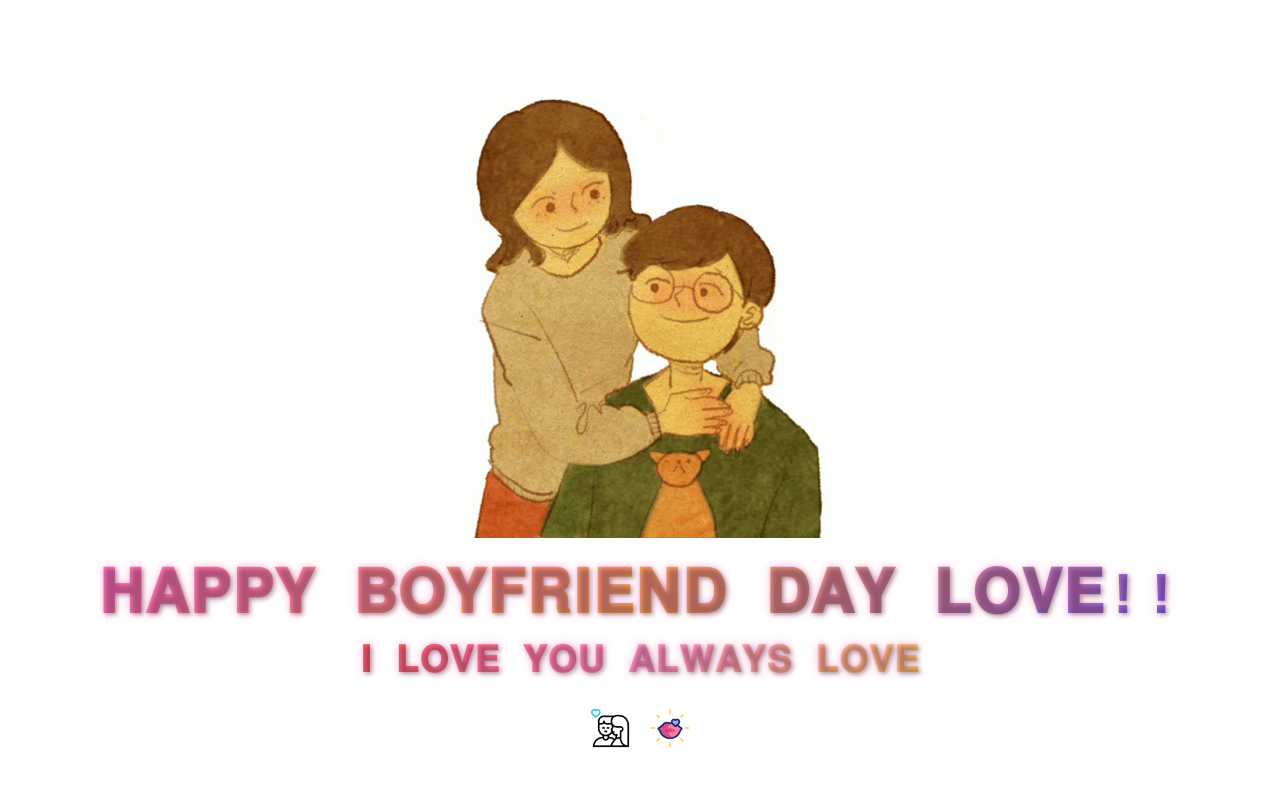
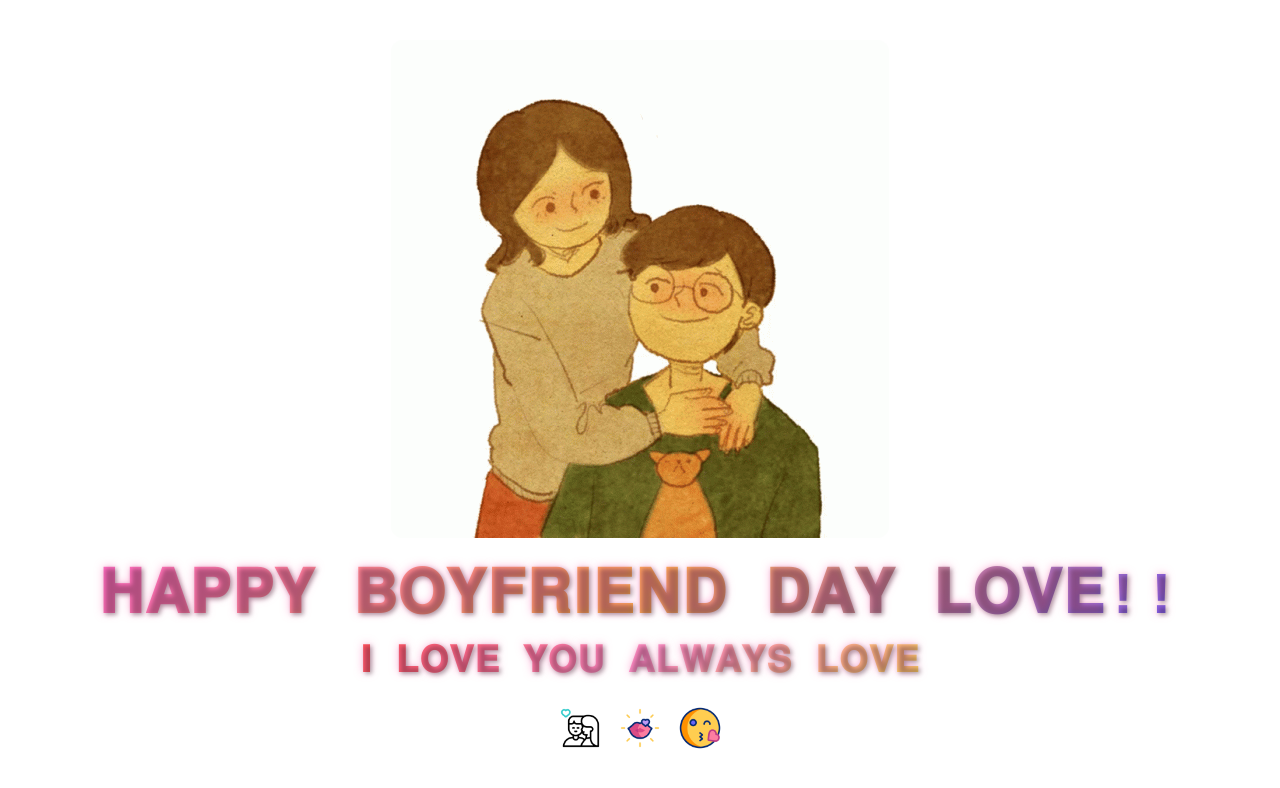
Before and after one commit to Hallevicho/sussyLinkhehe, a plain HTML site: page index.html in a window 1280 px wide. Drawn offline with Linux system fonts and the light colour scheme.

Commit message:
Added kiss_11175770 GIF and updated text styling

```diff
--- a/index.html
+++ b/index.html
@@ -82,6 +82,7 @@
     <div class="gif-row">
       <img src="images/kissing_15600682.gif" alt="Couple Heart Gif">
       <img src="images/lips_15600643.gif" alt="Lips Gif">
+      <img src="images/kiss_11175770.gif" alt="Additional Kiss Gif">
     </div>
   </div>
 
```
Also changed, not shown: images/kiss_11175770.gif (added).
